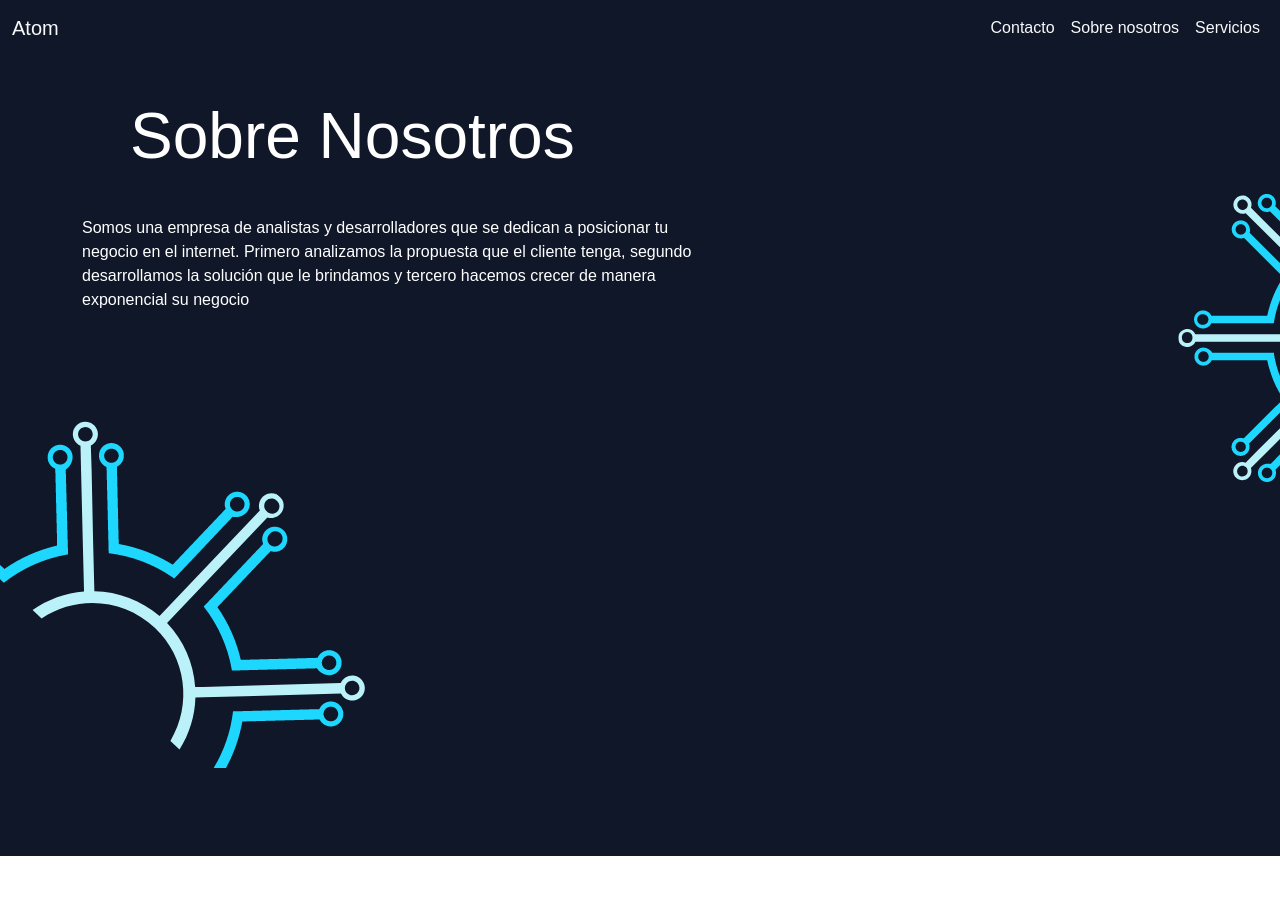
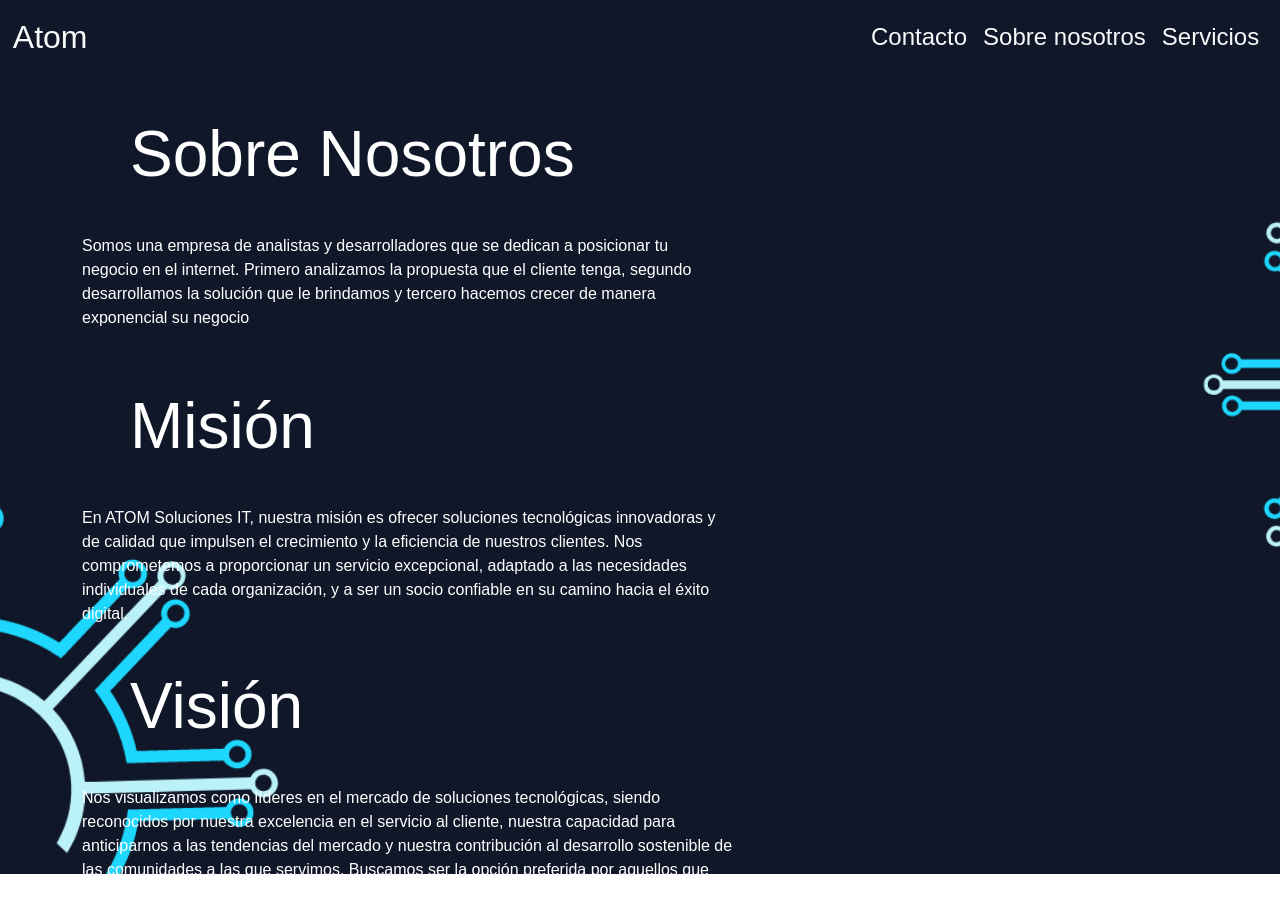
Before and after one commit to joseguraUADE/atomsolucionesit, a website: page sobre-nosotros.html in a window 1280 px wide. Before the commit the page ends 856 px from the top, so only its background shows below. Drawn offline with nearby package versions, Linux system fonts and the light colour scheme; files that its build step writes are made by us from their sources; a web font is replaced by a local one.

Commit message:
actualización de archivos

```diff
--- a/Nuevo Documento de texto.txt
+++ /dev/null
@@ -1 +0,0 @@
-Hola mundo
--- a/sass/custom.scss
+++ b/sass/custom.scss
@@ -12,6 +12,7 @@
     width: 90%
 }
 
+
 body{
     background-image: url(../img/fondo.png)
 }
--- a/sobre-nosotros.html
+++ b/sobre-nosotros.html
@@ -2,46 +2,49 @@
 <html lang="es">
 <head>
     <meta charset="UTF-8">
-    <link rel="stylesheet" href="./css/custom.css">
     <meta name="viewport" content="width=device-width, initial-scale=1.0">
     <link rel="preconnect" href="https://fonts.googleapis.com">
     <link rel="preconnect" href="https://fonts.gstatic.com" crossorigin>
     <link href="https://fonts.googleapis.com/css2?family=Jersey+15&display=swap" rel="stylesheet">
+    <link rel="preconnect" href="https://fonts.googleapis.com">
     <link rel="stylesheet" href="./sass/custom.css">
+    <script src="https://code.jquery.com/jquery-3.2.1.slim.min.js" integrity="sha384-KJ3o2DKtIkvYIK3UENzmM7KCkRr/rE9/Qpg6aAZGJwFDMVNA/GpGFF93hXpG5KkN" crossorigin="anonymous"></script>
+    <script src="https://cdnjs.cloudflare.com/ajax/libs/popper.js/1.12.9/umd/popper.min.js" integrity="sha384-ApNbgh9B+Y1QKtv3Rn7W3mgPxhU9K/ScQsAP7hUibX39j7fakFPskvXusvfa0b4Q" crossorigin="anonymous"></script>
+    <script src="https://maxcdn.bootstrapcdn.com/bootstrap/4.0.0/js/bootstrap.min.js" integrity="sha384-JZR6Spejh4U02d8jOt6vLEHfe/JQGiRRSQQxSfFWpi1MquVdAyjUar5+76PVCmYl" crossorigin="anonymous"></script>
+
     <title>ATOM Soluciones IT</title>
     <!--Bootstrap
     <link rel="stylesheet" href="https://cdn.jsdelivr.net/npm/bootstrap@5.3.3/dist/css/bootstrap.min.css">
     -->
 </head>
-<body background="fondo.png">
+<body>
     <header>
-        <nav class="navbar navbar-expand-lg">
-            <div class="container-fluid">
-              <a class="navbar-brand text-light" href="index.html">
+      <nav class="navbar navbar-expand-sm navbar-light">
+        <button class="navbar-toggler navbar-dark" type="button" data-toggle="collapse" data-target="#opciones">
+          <span class="navbar-toggler-icon"></span>
+        </button>
+
+        <!-- logo -->
+        <a class="navbar-brand text-light" href="index.html" style="font-size: xx-large;">
           Atom
         </a>
-              <button class="navbar-toggler" type="button" data-bs-toggle="collapse" data-bs-target="#navbarSupportedContent" aria-controls="navbarSupportedContent" aria-expanded="false" aria-label="Toggle navigation">
-                <span class="navbar-toggler-icon"></span>
-              </button>
-              <div class="d-flex flex-row-reverse">
-              <button class="navbar-toggler" type="button" data-bs-toggle="collapse" data-bs-target="#navbarNavAltMarkup" aria-controls="navbarNavAltMarkup" aria-expanded="false" aria-label="Toggle navigation">
-                <span class="navbar-toggler-icon"></span>
-              </button>
-              <div class="collapse navbar-collapse" id="navbarNavAltMarkup">
-                <div class="navbar-nav">
-                  <a class="nav-link active text-light" aria-current="page" href="contacto.html">Contacto</a>
+
+        <!-- enlaces -->
+        <div class="collapse navbar-collapse flex-row-reverse" id="opciones">
+          <ul class="navbar-nav">
+            <li class="nav-item">
+              <a class="nav-link text-light" href="contacto.html">Contacto</a>
+            </li>
+            <li class="nav-item">
               <a class="nav-link text-light" href="sobre-nosotros.html">Sobre nosotros</a>
+            </li>
+            <li class="nav-item">
               <a class="nav-link text-light" href="servicios.html">Servicios</a>
-                </div>
-              </div>
-            </div>
+            </li>
+          </ul>
         </div>
       </nav>
-
-
-
     </header>
-    <main>
     <main class="container vh-100">
       <div class="row">
         <!--Columna izquierda-->
@@ -50,7 +53,14 @@
             <p class="text-white">Somos una empresa de analistas y desarrolladores que se dedican a posicionar tu negocio en el internet. Primero analizamos la propuesta que el cliente tenga, segundo desarrollamos la solución que le brindamos y tercero hacemos crecer de manera exponencial su negocio</p>
         </div>
       </div>
-        </main>
+      <div class="col-12 col-sm-7">
+        <h1 class="display-3 lh-1 m-5 text-white">Misión</h1>
+          <p class="text-white">En ATOM Soluciones IT, nuestra misión es ofrecer soluciones tecnológicas innovadoras y de calidad que impulsen el crecimiento y la eficiencia de nuestros clientes. Nos comprometemos a proporcionar un servicio excepcional, adaptado a las necesidades individuales de cada organización, y a ser un socio confiable en su camino hacia el éxito digital.</p>
+      </div>
+      <div class="col-12 col-sm-7">
+        <h1 class="display-3 lh-1 m-5 text-white">Visión</h1>
+          <p class="text-white">Nos visualizamos como líderes en el mercado de soluciones tecnológicas, siendo reconocidos por nuestra excelencia en el servicio al cliente, nuestra capacidad para anticiparnos a las tendencias del mercado y nuestra contribución al desarrollo sostenible de las comunidades a las que servimos. Buscamos ser la opción preferida por aquellos que valoran la innovación, la calidad y la confiabilidad en sus socios tecnológicos.</p>
+      </div>
     </main>
 </body>
 </html>
```
Also changed, not shown: contacto.html (+27 -21 lines), index.html (+23 -23 lines), servicios.html (+25 -19 lines), sass/custom.css. Lines whose indentation alone changed are shown as unchanged.
